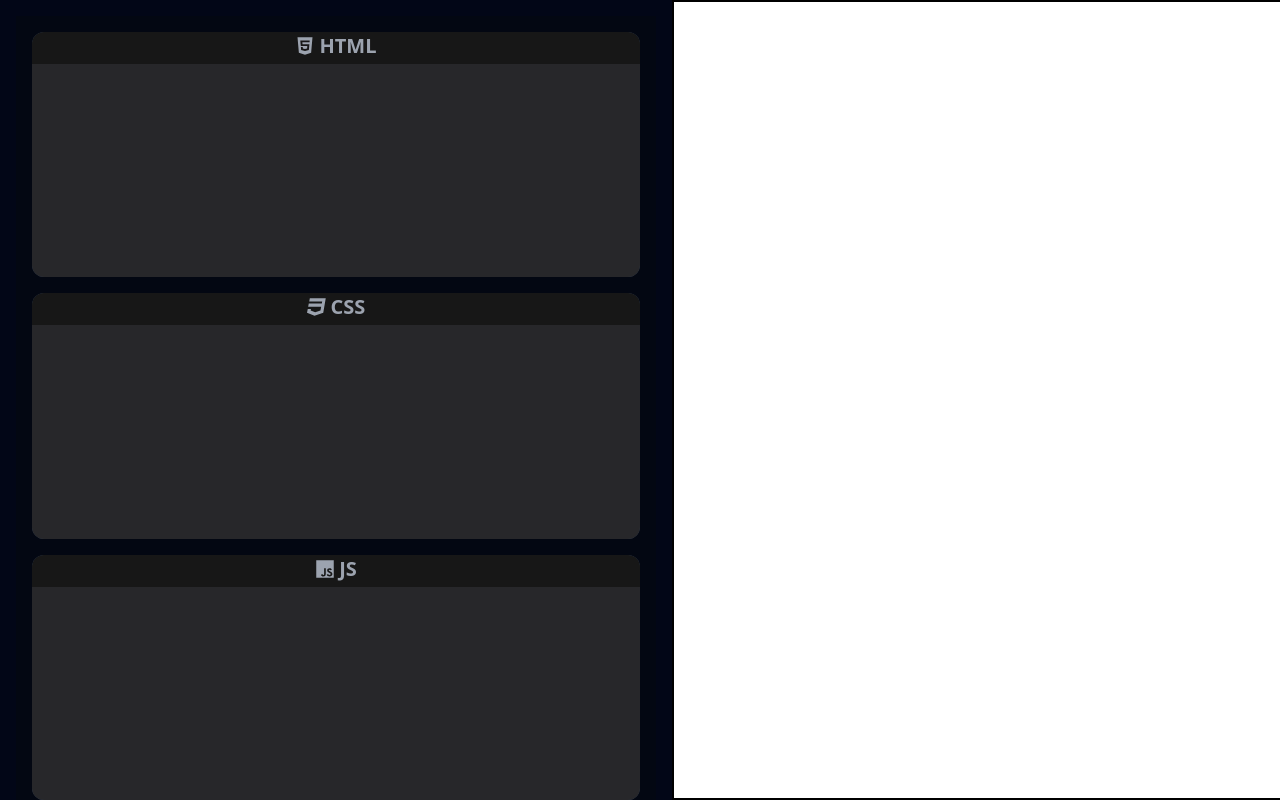
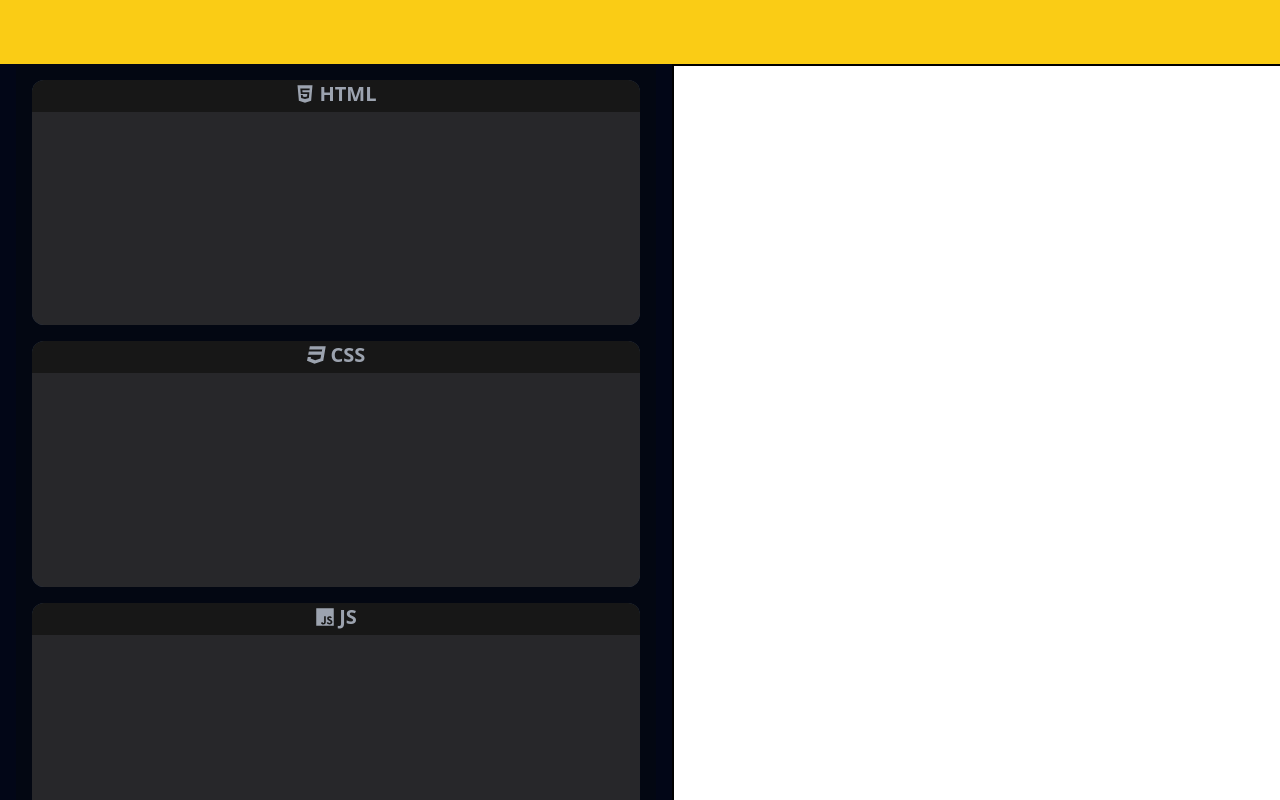
Before and after one commit to thecrusader25225/trimarkup-studio, a React (Create React App) app: page / in a window 1280 px wide. Built offline with nearby package versions, Linux system fonts and the light colour scheme.

Commit message:
adding nav bar

```diff
--- a/src/App.js
+++ b/src/App.js
@@ -1,5 +1,5 @@
 import { useEffect, useState } from "react";
-import { FaCss3, FaHtml5, FaJs } from "react-icons/fa";
+import { FaBeer, FaCss3, FaHtml5, FaJs } from "react-icons/fa";
 function App() {
   const [html, setHtml] = useState("");
   const [css, setCss] = useState("");
@@ -17,7 +17,8 @@ function App() {
     return () => clearTimeout(time);
   }, [html, css, js]);
   return (
-    <div className="h-screen w-screen absolute overflow-x-hidden p-4 bg-slate-950">
+    <>
+      <div className="h-full w-screen absolute overflow-x-hidden p-4 pt-16 bg-slate-950">
         <div className="upper">
           <div className="container">
             <div className=" header">
@@ -61,9 +62,11 @@ function App() {
         </div>
 
         <div className="display">
-        <iframe srcDoc={sol} title="output" className="w-full h-full"></iframe>
+          <iframe srcDoc={sol} title="output"></iframe>
         </div>
+        <div className="fixed block top-0 left-0 h-16 w-full bg-yellow-400"></div>
       </div>
+    </>
   );
 }
 
--- a/src/index.css
+++ b/src/index.css
@@ -3,7 +3,7 @@
 @tailwind utilities;
 @layer components{
     .upper{
-        @apply  bg-gray-950 w-1/2 flex flex-col absolute justify-center gap-4 p-4 h-full;
+        @apply  bg-gray-950 w-1/2 flex flex-col absolute justify-center gap-4 p-4 h-full overflow-hidden;
     }
     .editor{
         @apply p-4 text-gray-200 bg-zinc-800 w-full h-[calc(100%-32px)] resize-none;
@@ -15,7 +15,7 @@
         @apply h-8 bg-neutral-900  text-gray-400  font-extrabold text-xl flex justify-center gap-1
     }
     .display{
-        @apply top-0 left-1/2 absolute w-1/2 h-full block bg-white border-2 border-black ml-8;
+        @apply  left-1/2 absolute w-1/2 h-full block bg-white border-2 border-black ml-8 overflow-hidden;
     }
     @media(max-width: 767px){
         .upper{
```
Lines whose indentation alone changed are shown as unchanged.
